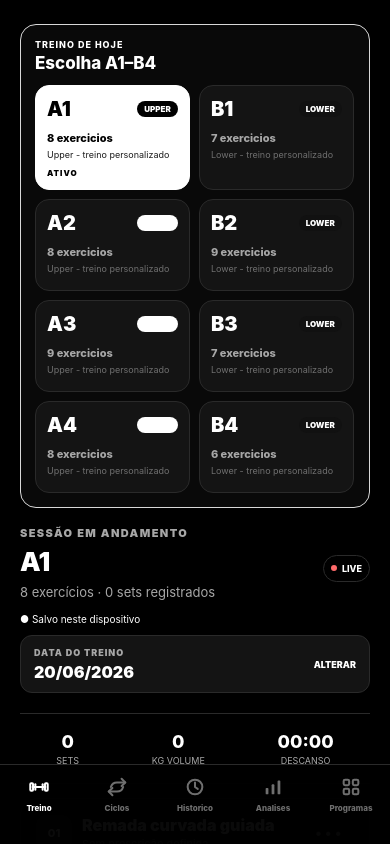
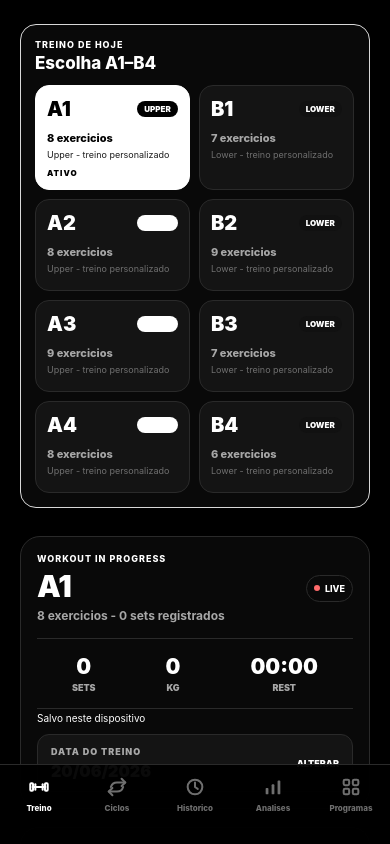
Before and after one commit to lucassbragaa/setlog, a React Native app: screen / in a window 390 px wide. Built offline with nearby package versions, Linux system fonts and the light colour scheme.

Commit message:
Refresh workout logging UI

```diff
--- a/src/screens/WorkoutScreen.tsx
+++ b/src/screens/WorkoutScreen.tsx
@@ -43,6 +43,10 @@ function compactSet(set: LoggedSet) {
 function previousSetsSummary(sets: LoggedSet[]) {
   if (sets.length === 0) return '';
   return sets.slice(0, 4).map(compactSet).join(' - ') + (sets.length > 4 ? ' +' + (sets.length - 4) : '');
+}
+
+function previousForSet(sets: LoggedSet[], index: number) {
+  return sets[index] ? compactSet(sets[index]) : '-';
 }
 
 function TechniqueExecutionInputs({ type, config, segments, durationSeconds, onConfigChange, onSegmentsChange, onDurationChange }: {
@@ -118,8 +122,8 @@ function ExerciseCard({ block, index, sessionStartedAt, previousSets, bestHistor
   const last = block.sets[block.sets.length - 1];
   const prescriptions = prescriptionsFor(block);
   const nextPrescription = prescriptions[block.sets.length];
-  const [weight, setWeight] = useState(last?.loadKg ?? 0);
-  const [reps, setReps] = useState(nextPrescription?.repRange[1] ?? last?.repetitions ?? 0);
+  const [weight, setWeight] = useState(last?.loadKg ?? previousSets[block.sets.length]?.loadKg ?? 0);
+  const [reps, setReps] = useState(nextPrescription?.repRange[1] ?? previousSets[block.sets.length]?.repetitions ?? last?.repetitions ?? 0);
   const [rir, setRir] = useState(nextPrescription?.rirRange[1] ?? last?.rir ?? 0);
   const [type, setType] = useState<SetType>(nextPrescription?.technique ?? 'working');
   const [techniqueConfig, setTechniqueConfig] = useState<TechniqueConfig | undefined>(() => configForTechnique(nextPrescription?.technique ?? 'working', nextPrescription?.techniqueConfig));
@@ -161,6 +165,15 @@ function ExerciseCard({ block, index, sessionStartedAt, previousSets, bestHistor
       loadKg: weight,
       repetitions: totalRepetitions,
       rir,
+      previous: previousSets[block.sets.length] ? {
+        source: 'any-workout',
+        workoutId: 'previous',
+        workoutName: 'Anterior',
+        completedAt: previousSets[block.sets.length].completedAt,
+        loadKg: previousSets[block.sets.length].loadKg,
+        repetitions: previousSets[block.sets.length].repetitions,
+        rir: previousSets[block.sets.length].rir,
+      } : undefined,
       completedAt: nowOnLocalDate(sessionStartedAt),
       rangeOfMotion: rom,
       techniqueQuality: quality as 1 | 2 | 3 | 4 | 5,
@@ -179,64 +192,75 @@ function ExerciseCard({ block, index, sessionStartedAt, previousSets, bestHistor
 
   return (
     <View style={styles.exerciseCard}>
-      <View style={commonStyles.between}>
+      <View style={styles.exerciseTop}>
         <View style={styles.exerciseHeader}>
           <View style={styles.number}><Text style={styles.numberText}>{String(index + 1).padStart(2, '0')}</Text></View>
           <View style={{ flex: 1 }}>
-            <Text style={commonStyles.cardTitle}>{block.exerciseName}</Text>
+            <Text style={styles.exerciseCardTitle}>{block.exerciseName}</Text>
             <Text style={prescriptions.length ? commonStyles.muted : styles.unprescribed}>
-              {prescriptions.length ? prescriptions.map(item => techniqueLabel(item.technique)).join(' / ') : 'Sem prescrição definida'}
+              {prescriptions.length ? prescriptions.map(item => techniqueLabel(item.technique)).join(' / ') : 'Sem prescricao definida'}
             </Text>
             {block.notes ? <Text style={styles.notePreview}>Obs.: {block.notes}</Text> : null}
-            {previousSets.length ? (
-              <View style={styles.previousBox}>
-                <Text style={styles.previousLabel}>ULTIMA VEZ</Text>
-                <Text style={styles.previousSets}>{previousSetsSummary(previousSets)}</Text>
-              </View>
-            ) : null}
             <PRBadge visible={prVisible} onDone={() => setPrVisible(false)} />
           </View>
         </View>
-        <Pressable onPress={() => setMenu(value => !value)}><Text style={styles.more}>•••</Text></Pressable>
+        <Pressable onPress={() => setMenu(value => !value)}><Text style={styles.more}>...</Text></Pressable>
       </View>
 
       {menu && (
         <View style={styles.inlineMenu}>
           <ActionButton label="Limpar sets" tone="secondary" onPress={() => { onChange({ ...block, sets: [] }); setMenu(false); }} />
-          <ActionButton label="Remover exercício" tone="danger" onPress={onRemove} />
+          <ActionButton label="Remover exercicio" tone="danger" onPress={onRemove} />
         </View>
       )}
 
+      <View style={styles.setTable}>
         <View style={styles.tableHeader}>
-        <Text style={styles.smallColumn}>SET</Text><Text style={styles.column}>CARGA</Text><Text style={styles.column}>REPS</Text><Text style={styles.column}>RIR</Text><Text style={styles.smallColumn}>AÇÃO</Text>
+          <Text style={styles.setColumn}>SET</Text>
+          <Text style={styles.previousColumn}>ANTERIOR</Text>
+          <Text style={styles.column}>KG</Text>
+          <Text style={styles.column}>REPS</Text>
+          <Text style={styles.column}>RIR</Text>
+          <Text style={styles.actionColumn}></Text>
         </View>
-      {block.sets.length === 0 ? <Text style={styles.emptySets}>Nenhum set registrado.</Text> : block.sets.map(set => (
+        {block.sets.length === 0 ? (
+          <Text style={styles.emptySets}>Nenhum set registrado. A coluna anterior aparece quando houver historico deste exercicio.</Text>
+        ) : block.sets.map(set => (
           <View style={styles.setRow} key={set.id}>
-          <View style={styles.smallCell}><Text style={styles.cellText}>{set.order}</Text><Text style={styles.techniqueMini}>{techniqueLabel(set.type)}</Text>{techniqueExecutionSummary(set) ? <Text style={styles.techniqueDetailMini}>{techniqueExecutionSummary(set)}</Text> : null}</View>
-          <Text style={styles.cell}>{set.loadKg} kg</Text>
+            <View style={styles.setCell}><Text style={styles.cellText}>{set.order}</Text><Text style={styles.techniqueMini}>{techniqueLabel(set.type)}</Text>{techniqueExecutionSummary(set) ? <Text style={styles.techniqueDetailMini}>{techniqueExecutionSummary(set)}</Text> : null}</View>
+            <Text style={styles.previousCell}>{previousForSet(previousSets, set.order - 1)}</Text>
+            <Text style={styles.cell}>{set.loadKg}</Text>
             <Text style={styles.cell}>{set.repetitions}</Text>
-          <Text style={styles.cell}>{set.rir ?? '—'}</Text>
-          <Pressable style={styles.smallCell} onPress={() => onChange({ ...block, sets: block.sets.filter(item => item.id !== set.id).map((item, order) => ({ ...item, order: order + 1 })) })}>
-            <Text style={styles.deleteSet}>×</Text>
+            <Text style={styles.cell}>{set.rir ?? '-'}</Text>
+            <Pressable style={styles.actionCell} onPress={() => onChange({ ...block, sets: block.sets.filter(item => item.id !== set.id).map((item, order) => ({ ...item, order: order + 1 })) })}>
+              <Text style={styles.deleteSet}>x</Text>
             </Pressable>
           </View>
         ))}
+      </View>
 
-      <View style={styles.nextPrescription}>
-        <Text style={styles.next}>{nextPrescription ? 'PRÓXIMO SET PRESCRITO' : 'PRÓXIMO SET · MANUAL'} · {techniqueLabel(type).toUpperCase()}</Text>
-        {nextPrescription ? <Text style={styles.target}>META {prescriptionSummary(nextPrescription).toUpperCase()} · RIR {nextPrescription.rirRange[0]}–{nextPrescription.rirRange[1]}</Text> : null}
+      <View style={styles.logPanel}>
+        <View style={commonStyles.between}>
+          <View style={{ flex: 1 }}>
+            <Text style={styles.next}>{nextPrescription ? 'PROXIMO SET PRESCRITO' : 'LOGAR PROXIMO SET'}</Text>
+            <Text style={styles.target}>{techniqueLabel(type)} - anterior: {previousForSet(previousSets, block.sets.length)}</Text>
+            {nextPrescription ? <Text style={styles.target}>Meta {prescriptionSummary(nextPrescription)} - RIR {nextPrescription.rirRange[0]}-{nextPrescription.rirRange[1]}</Text> : null}
+          </View>
+          <View style={styles.setNumberBadge}><Text style={styles.setNumberText}>{block.sets.length + 1}</Text></View>
         </View>
         <View style={styles.steppers}>
-        <Stepper label="CARGA" value={weight} suffix=" kg" step={0.5} onChange={setWeight} />
+          <Stepper label="KG" value={weight} suffix=" kg" step={0.5} onChange={setWeight} />
           {(techniqueProfile(type).mode === 'single' || (techniqueConfig?.blocks ?? 1) === 1) ? <Stepper label={techniqueProfile(type).primaryRepsLabel} value={reps} max={100} onChange={setReps} /> : null}
           <Stepper label="RIR" value={rir} max={10} onChange={setRir} />
         </View>
+      </View>
+
       <View style={styles.quickWeights}>
         <Text style={styles.quickWeightsLabel}>REDUZIR CARGA</Text>
         <View style={styles.quickWeightsRow}>
           {[2.5, 5, 10, 20].map(amount => (
             <Pressable key={amount} style={[styles.quickWeight, styles.quickWeightReduce]} onPress={() => setWeight(value => Math.max(0, value - amount))}>
-              <Text style={styles.quickWeightReduceText}>{'−' + String(amount).replace('.', ',') + ' kg'}</Text>
+              <Text style={styles.quickWeightReduceText}>{'-' + String(amount).replace('.', ',') + ' kg'}</Text>
             </Pressable>
           ))}
         </View>
@@ -260,11 +284,11 @@ function ExerciseCard({ block, index, sessionStartedAt, previousSets, bestHistor
         onDurationChange={setDurationSeconds}
       />
 
-      <Text style={styles.detailTitle}>TÉCNICA DESTE SET</Text>
+      <Text style={styles.detailTitle}>TIPO DE SET</Text>
       <View style={styles.chips}>
         {techniqueOptions.map(option => <Chip key={option.value} label={option.label} selected={type === option.value} onPress={() => { const config = configForTechnique(option.value); setType(option.value); setTechniqueConfig(config); setSegmentReps(buildSegments(option.value, reps, { technique: option.value, repRange: [reps, reps], rirRange: [rir, rir], techniqueConfig: config })); setDurationSeconds(0); }} />)}
       </View>
-      <Chip label={details ? '− Fechar detalhes e observações' : '+ Detalhes e observações'} selected={details} onPress={() => setDetails(value => !value)} />
+      <Chip label={details ? '- Fechar detalhes e observacoes' : '+ Detalhes e observacoes'} selected={details} onPress={() => setDetails(value => !value)} />
 
       {details && (
         <View style={styles.details}>
@@ -273,15 +297,15 @@ function ExerciseCard({ block, index, sessionStartedAt, previousSets, bestHistor
             <Chip label="Completa" selected={rom === 'full'} onPress={() => setRom('full')} />
             <Chip label="Parcial alongada" selected={rom === 'lengthenedPartial'} onPress={() => setRom('lengthenedPartial')} />
           </View>
-          <Text style={styles.detailTitle}>Técnica de execução · {quality}/5</Text>
+          <Text style={styles.detailTitle}>Tecnica de execucao - {quality}/5</Text>
           <Stepper label="QUALIDADE" value={quality} min={1} max={5} onChange={setQuality} />
-          <Text style={styles.detailTitle}>Dor · {pain}/10</Text>
+          <Text style={styles.detailTitle}>Dor - {pain}/10</Text>
           <Stepper label="DOR" value={pain} max={10} onChange={setPain} />
-          <Text style={styles.detailTitle}>Observações do exercício</Text>
-          <TextInput multiline value={block.notes ?? ''} onChangeText={notes => onChange({ ...block, notes })} placeholder="Execução, ajustes, equipamento ou qualquer detalhe…" placeholderTextColor={colors.textDim} style={styles.notes} />
+          <Text style={styles.detailTitle}>Observacoes do exercicio</Text>
+          <TextInput multiline value={block.notes ?? ''} onChangeText={notes => onChange({ ...block, notes })} placeholder="Execucao, ajustes, equipamento ou qualquer detalhe..." placeholderTextColor={colors.textDim} style={styles.notes} />
         </View>
       )}
-      <ActionButton label={'REGISTRAR SET ' + (block.sets.length + 1)} onPress={logSet} />
+      <ActionButton label={'ADICIONAR SET ' + (block.sets.length + 1)} onPress={logSet} />
     </View>
   );
 }
@@ -388,17 +412,22 @@ export function WorkoutScreen({ session, programs, history, saveStatus, onChange
           </View>
         </View>
 
+        <View style={styles.workoutHero}>
           <View style={commonStyles.between}>
-          <ScreenTitle eyebrow="SESSÃO EM ANDAMENTO" title={session.name} subtitle={session.exercises.length + ' exercícios · ' + totalSets + ' sets registrados'} />
+            <View style={{ flex: 1 }}>
+              <Text style={styles.selectorLabel}>WORKOUT IN PROGRESS</Text>
+              <Text style={styles.workoutTitle}>{session.name}</Text>
+              <Text style={styles.workoutSubtitle}>{session.exercises.length} exercicios - {totalSets} sets registrados</Text>
+            </View>
             <View style={styles.live}><View style={styles.dot} /><Text style={styles.liveText}>LIVE</Text></View>
           </View>
-        <Text style={[styles.save, saveStatus === 'error' && { color: colors.danger }]}>{saveStatus === 'saved' ? '● Salvo neste dispositivo' : saveStatus === 'error' ? 'Falha ao salvar' : 'Salvando…'}</Text>
-        <DateEditor value={session.startedAt} onChange={startedAt => onChange(moveSessionToStartedAt(session, startedAt))} />
-
           <View style={styles.metrics}>
             <View><Text style={styles.metricValue}>{totalSets}</Text><Text style={styles.metricLabel}>SETS</Text></View>
-          <View><Text style={styles.metricValue}>{volume.toLocaleString('pt-BR')}</Text><Text style={styles.metricLabel}>KG VOLUME</Text></View>
-          <View><Text style={styles.metricValue}>{formatTimer(restSeconds)}</Text><Text style={styles.metricLabel}>DESCANSO</Text></View>
+            <View><Text style={styles.metricValue}>{volume.toLocaleString('pt-BR')}</Text><Text style={styles.metricLabel}>KG</Text></View>
+            <View><Text style={styles.metricValue}>{formatTimer(restSeconds)}</Text><Text style={styles.metricLabel}>REST</Text></View>
+          </View>
+          <Text style={[styles.save, saveStatus === 'error' && { color: colors.danger }]}>{saveStatus === 'saved' ? 'Salvo neste dispositivo' : saveStatus === 'error' ? 'Falha ao salvar' : 'Salvando...'}</Text>
+          <DateEditor value={session.startedAt} onChange={startedAt => onChange(moveSessionToStartedAt(session, startedAt))} />
         </View>
 
         {timerRunning || restSeconds > 0 ? (
@@ -462,7 +491,12 @@ const styles = StyleSheet.create({
   programCardDescription: { color: colors.textDim, fontSize: 9, marginTop: 4 },
   programCardDescriptionSelected: { color: colors.surface },
   programCardActive: { color: colors.background, fontSize: 8, fontWeight: '900', marginTop: 8, letterSpacing: 1 },
-  exerciseCard: { ...commonStyles.card, padding: 15 },
+  workoutHero: { backgroundColor: colors.card, borderColor: colors.border, borderWidth: 1, borderRadius: 20, padding: 16, marginTop: 10, marginBottom: 4 },
+  workoutTitle: { color: colors.text, fontSize: 30, fontWeight: '900', letterSpacing: -0.6, marginTop: 4 },
+  workoutSubtitle: { color: colors.muted, fontSize: 12, fontWeight: '700', marginTop: 4 },
+  exerciseCard: { backgroundColor: colors.card, borderColor: colors.border, borderWidth: 1, borderRadius: 18, padding: 14, marginTop: 14 },
+  exerciseTop: { flexDirection: 'row', alignItems: 'flex-start', justifyContent: 'space-between', gap: 8 },
+  exerciseCardTitle: { color: colors.text, fontWeight: '900', fontSize: 18 },
   exerciseHeader: { flex: 1, flexDirection: 'row', alignItems: 'center', gap: 10 },
   number: { width: 36, height: 36, borderRadius: 10, backgroundColor: colors.accentSoft, justifyContent: 'center', alignItems: 'center' },
   numberText: { color: colors.accent, fontWeight: '800', fontSize: 11 },
@@ -473,20 +507,30 @@ const styles = StyleSheet.create({
   previousLabel: { color: colors.textDim, fontSize: 8, fontWeight: '900', letterSpacing: 1 },
   previousSets: { color: colors.muted, fontSize: 10, fontStyle: 'italic', marginTop: 2 },
   inlineMenu: { backgroundColor: colors.elevated, borderRadius: 10, padding: 8, marginTop: 10 },
-  tableHeader: { flexDirection: 'row', marginTop: 16, paddingBottom: 7 },
-  column: { flex: 1, color: colors.muted, fontSize: 9, textAlign: 'center' },
+  setTable: { borderWidth: 1, borderColor: colors.border, borderRadius: 14, overflow: 'hidden', marginTop: 14, backgroundColor: colors.background },
+  tableHeader: { flexDirection: 'row', alignItems: 'center', backgroundColor: colors.elevated, paddingVertical: 8, paddingHorizontal: 7 },
+  column: { flex: 0.85, color: colors.muted, fontSize: 9, textAlign: 'center', fontWeight: '900' },
+  setColumn: { flex: 0.65, color: colors.muted, fontSize: 9, textAlign: 'center', fontWeight: '900' },
+  previousColumn: { flex: 1.55, color: colors.muted, fontSize: 9, textAlign: 'center', fontWeight: '900' },
+  actionColumn: { flex: 0.45 },
   smallColumn: { flex: 0.65, color: colors.muted, fontSize: 9, textAlign: 'center' },
-  setRow: { flexDirection: 'row', alignItems: 'center', minHeight: 46, borderTopWidth: 1, borderTopColor: colors.border },
-  cell: { flex: 1, color: colors.text, fontSize: 13, textAlign: 'center', fontWeight: '600' },
+  setRow: { flexDirection: 'row', alignItems: 'center', minHeight: 48, borderTopWidth: 1, borderTopColor: colors.border, paddingHorizontal: 7 },
+  cell: { flex: 0.85, color: colors.text, fontSize: 13, textAlign: 'center', fontWeight: '800' },
+  previousCell: { flex: 1.55, color: colors.textDim, fontSize: 10, textAlign: 'center', fontWeight: '700' },
   cellText: { color: colors.text, textAlign: 'center', fontWeight: '700' },
+  setCell: { flex: 0.65, alignItems: 'center', justifyContent: 'center' },
+  actionCell: { flex: 0.45, alignItems: 'center', justifyContent: 'center' },
   smallCell: { flex: 0.65, alignItems: 'center', justifyContent: 'center' },
   techniqueMini: { color: colors.accent, fontSize: 7, textAlign: 'center', marginTop: 2 },
   techniqueDetailMini: { color: colors.textDim, fontSize: 6, textAlign: 'center', marginTop: 2 },
   deleteSet: { color: colors.danger, fontSize: 20 },
-  emptySets: { color: colors.textDim, fontSize: 12, paddingVertical: 13, textAlign: 'center', borderTopWidth: 1, borderColor: colors.border },
+  emptySets: { color: colors.textDim, fontSize: 12, paddingVertical: 18, paddingHorizontal: 12, textAlign: 'center', borderTopWidth: 1, borderColor: colors.border, lineHeight: 17 },
+  logPanel: { backgroundColor: colors.elevated, borderColor: colors.border, borderWidth: 1, borderRadius: 16, padding: 13, marginTop: 13 },
+  setNumberBadge: { width: 38, height: 38, borderRadius: 19, backgroundColor: colors.accent, alignItems: 'center', justifyContent: 'center' },
+  setNumberText: { color: colors.background, fontSize: 16, fontWeight: '900' },
   nextPrescription: { marginTop: 15 },
-  next: { color: colors.accent, fontSize: 10, fontWeight: '800', letterSpacing: 1 },
-  target: { color: colors.muted, fontSize: 10, marginTop: 4 },
+  next: { color: colors.accent, fontSize: 10, fontWeight: '900', letterSpacing: 1 },
+  target: { color: colors.muted, fontSize: 10, marginTop: 4, lineHeight: 15 },
   steppers: { flexDirection: 'row', gap: 7, marginTop: 10 },
   techniqueExecution: { backgroundColor: colors.elevated, borderRadius: 12, padding: 10, marginTop: 12 },
   techniqueHelp: { color: colors.textDim, fontSize: 10, lineHeight: 15, marginBottom: 10 },
@@ -508,9 +552,9 @@ const styles = StyleSheet.create({
   dot: { width: 6, height: 6, borderRadius: 3, backgroundColor: colors.danger },
   liveText: { color: colors.text, fontSize: 9, fontWeight: '800' },
   save: { color: colors.success, fontSize: 10, marginTop: 3 },
-  metrics: { flexDirection: 'row', justifyContent: 'space-around', borderTopWidth: 1, borderBottomWidth: 1, borderColor: colors.border, paddingVertical: 17, marginTop: 20 },
-  metricValue: { color: colors.text, fontWeight: '800', fontSize: 18, textAlign: 'center' },
-  metricLabel: { color: colors.muted, fontSize: 9, textAlign: 'center', marginTop: 3 },
+  metrics: { flexDirection: 'row', justifyContent: 'space-around', borderTopWidth: 1, borderBottomWidth: 1, borderColor: colors.border, paddingVertical: 15, marginTop: 15 },
+  metricValue: { color: colors.text, fontWeight: '900', fontSize: 21, textAlign: 'center' },
+  metricLabel: { color: colors.muted, fontSize: 9, textAlign: 'center', marginTop: 3, fontWeight: '900' },
   timer: { backgroundColor: colors.accentSoft, borderColor: colors.accentBorder, borderWidth: 1, borderRadius: 12, padding: 13, marginTop: 14 },
   timerValue: { color: colors.text, fontSize: 22, fontWeight: '800', marginTop: 2 },
   libraryItem: { paddingVertical: 14, borderBottomWidth: 1, borderBottomColor: colors.border },
```
Lines whose indentation alone changed are shown as unchanged.
